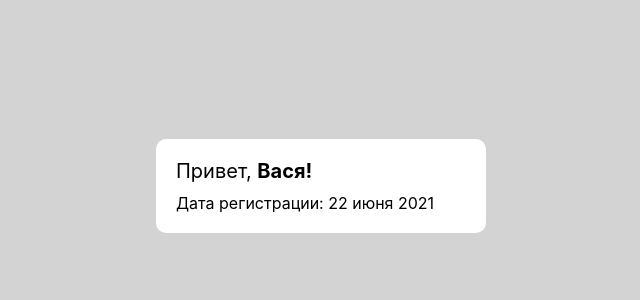
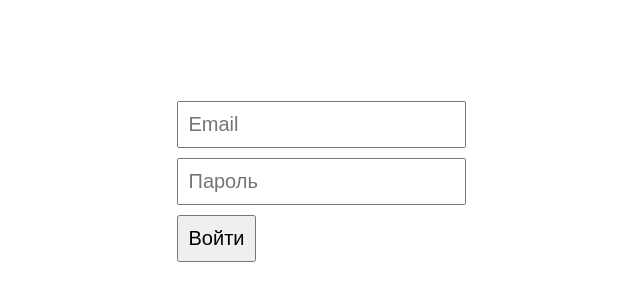
Before and after one commit to AcidRainFckU/mentor-tutorials, a React (Create React App) app: page / in a window 1280 px wide. Shown: the part 214-514 px from the top of the page, without its empty margins (319-959 px from the left). Built offline with nearby package versions, Linux system fonts and the light colour scheme.

Commit message:
Сделал урок №2

```diff
--- a/src/index.js
+++ b/src/index.js
@@ -2,7 +2,8 @@ import React from "react";
 import ReactDOM from "react-dom";
 import "./index.css";
 
-import App from "./tutorial-1/App";
+// import App from "./tutorial-1/App";
+import App from "./tutorial-2/App";
 
 ReactDOM.render(
   <React.StrictMode>
--- /dev/null
+++ b/src/tutorial-2/App.css
@@ -0,0 +1,27 @@
+* {
+  margin: 0;
+  padding: 0;
+  box-sizing: border-box;
+}
+
+.container {
+  width: 100vw;
+  height: 100vh;
+  margin: 0;
+  display: flex;
+}
+
+form {
+  margin: auto;
+}
+
+form * {
+  display: block;
+}
+
+input,
+button {
+  margin-bottom: 10px;
+  padding: 10px;
+  font-size: 20px;
+}
--- /dev/null
+++ b/src/tutorial-2/App.js
@@ -0,0 +1,35 @@
+import React from "react";
+import "./App.css";
+
+function App() {
+  let email = "";
+  let password = "";
+  function changeInputs(event) {
+    event.target.type == "text"
+      ? (email = event.target.value.trim())
+      : (password = event.target.value.trim());
+  }
+  function handleSubmit(event) {
+    event.preventDefault();
+    if (email === "" || password === "") {
+      alert("Поля не должны быть пустыми");
+    } else {
+      event.target.reset();
+      console.log({ email, password });
+      email = "";
+      password = "";
+    }
+  }
+
+  return (
+    <div className="container">
+      <form onSubmit={handleSubmit}>
+        <input type="text" onChange={changeInputs} placeholder="Email" />
+        <input type="password" onChange={changeInputs} placeholder="Пароль" />
+        <button type="submit">Войти</button>
+      </form>
+    </div>
+  );
+}
+
+export default App;
```
